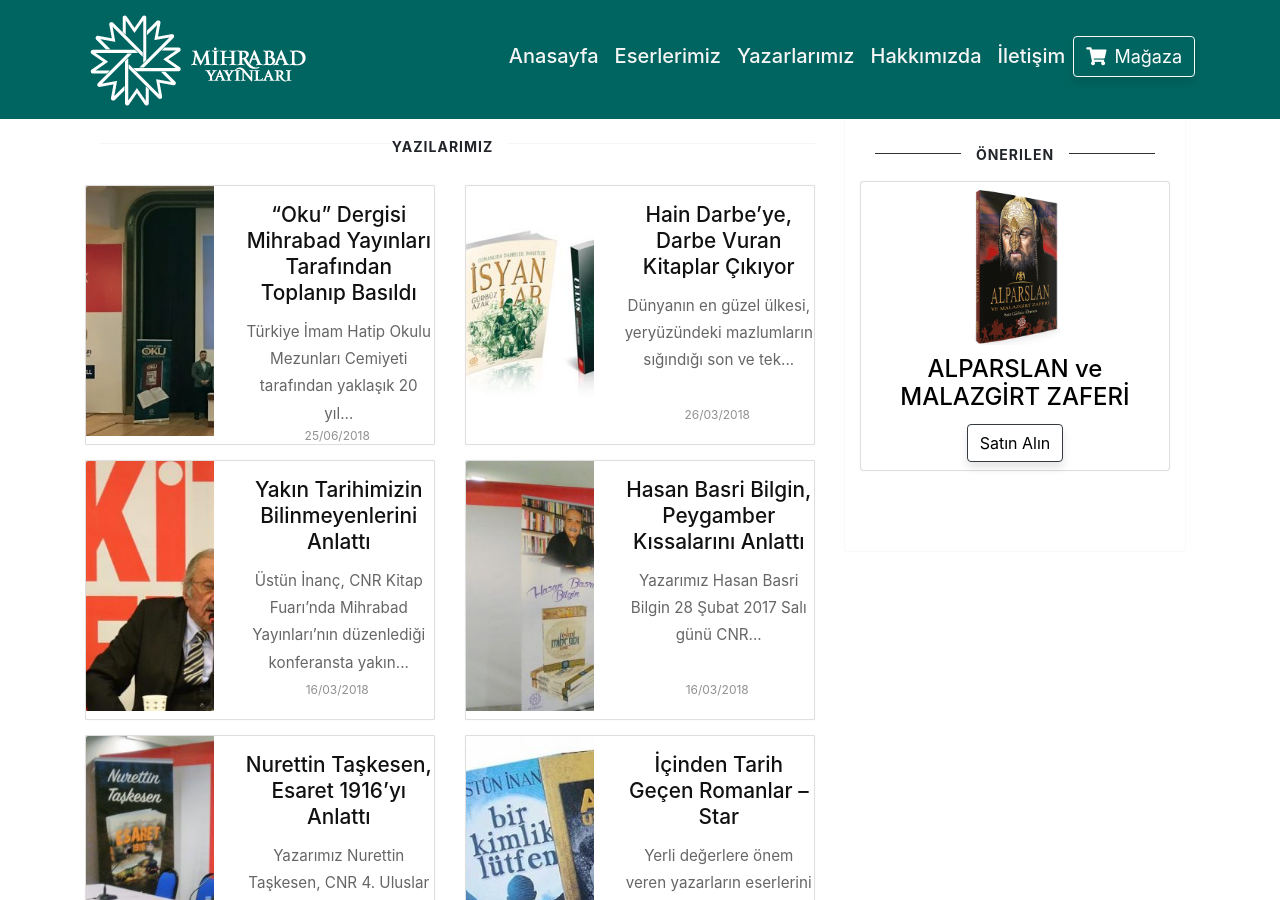
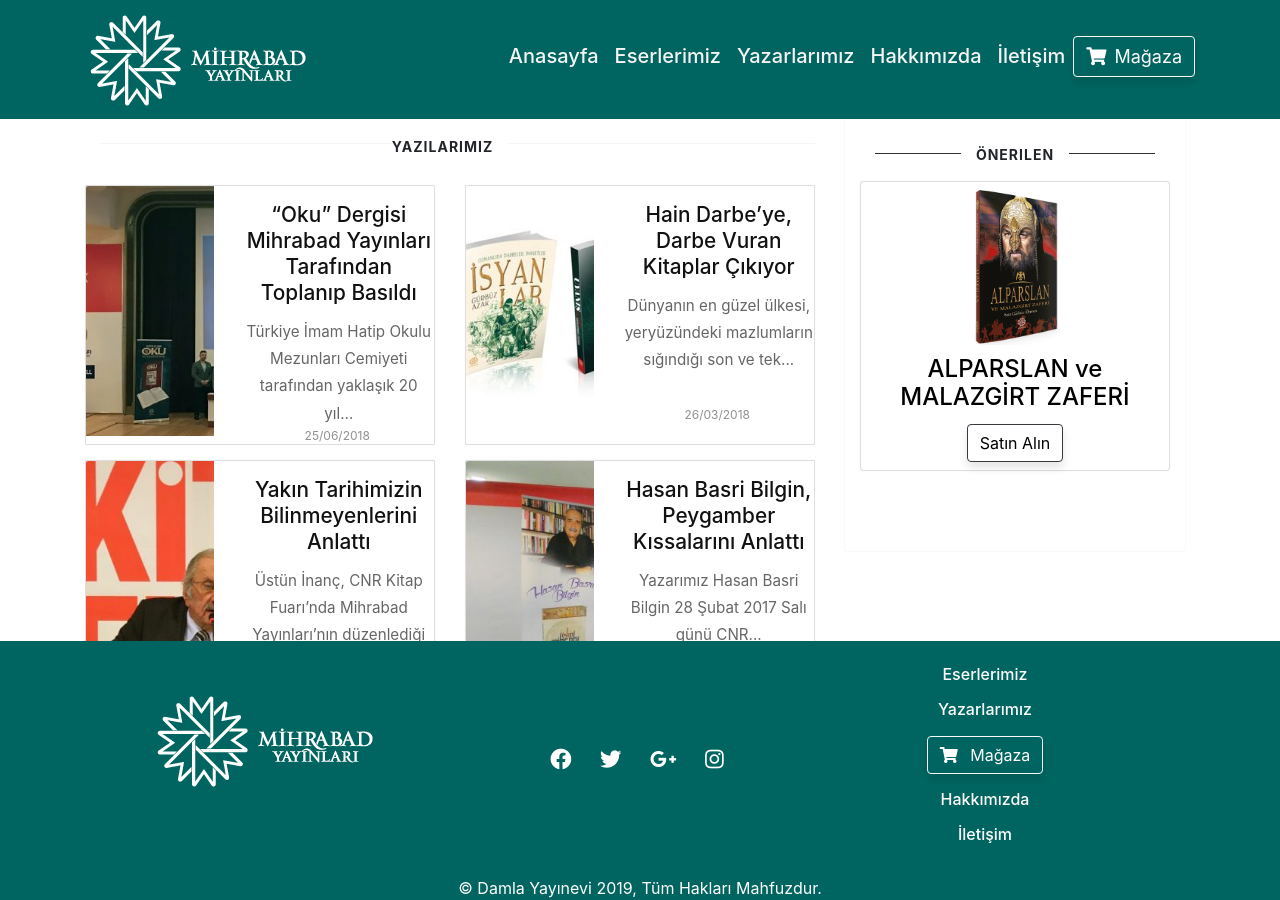
Before and after one commit to edamla/mihrabad, a Jekyll site: the page built from index.html, in a window 1280 px wide and 900 px high, scrolled down 381 px. Built offline with Jekyll 4.4.1, drawn with Linux system fonts in a browser that asks for light colours; nearby versions of some CDN libraries; the list of posts is cut into pages by our own code.

Commit message:
Update default.html

```diff
--- a/_layouts/default.html
+++ b/_layouts/default.html
@@ -141,7 +141,7 @@
     ================================================== -->
 <!-- Footer -->
 
-<footer style="background-color: #006560;">
+<footer class="fixed-bottom" style="background-color: #006560;">
     <div class="container">
         <div class="row col-12 text-center">
               <!-- Grid column -->
```
